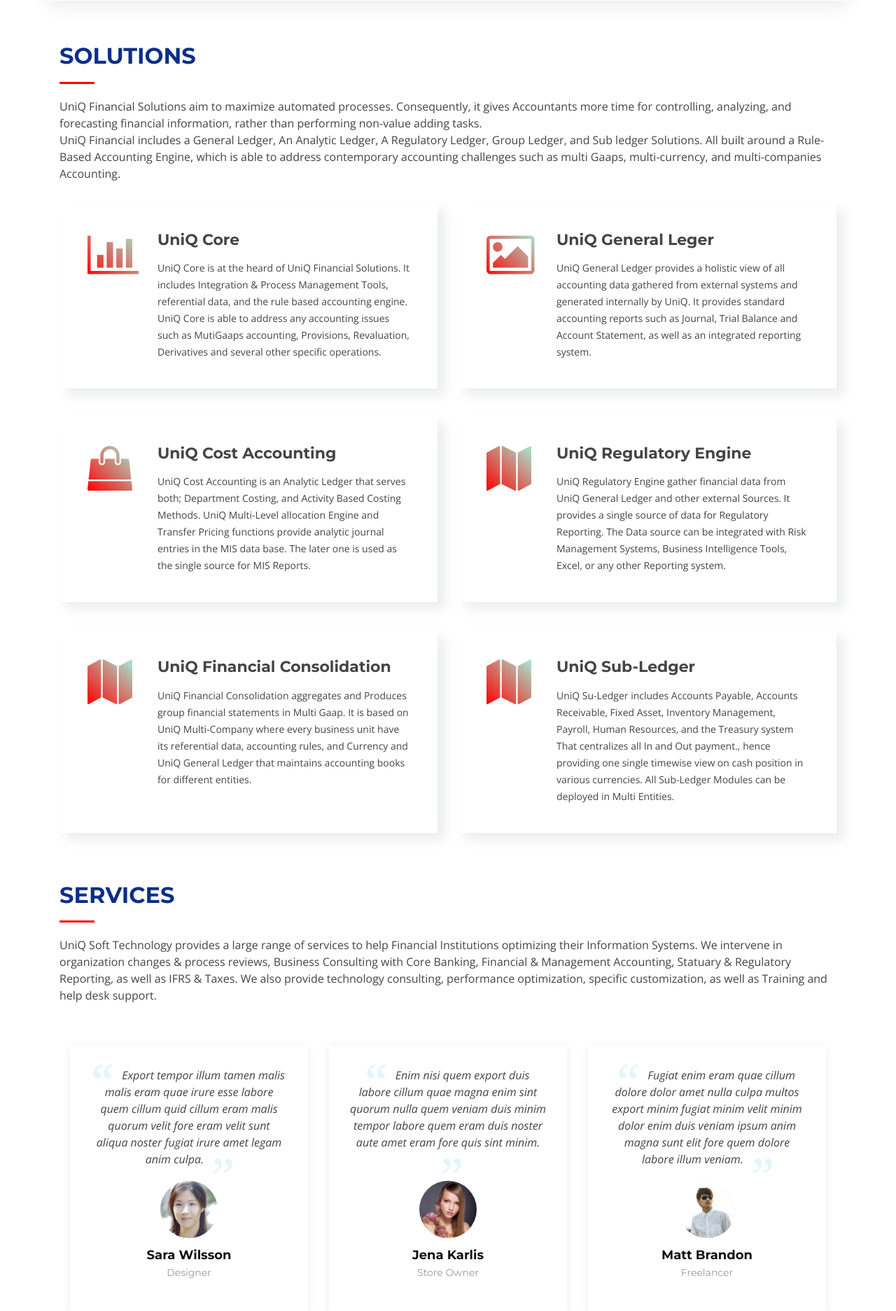
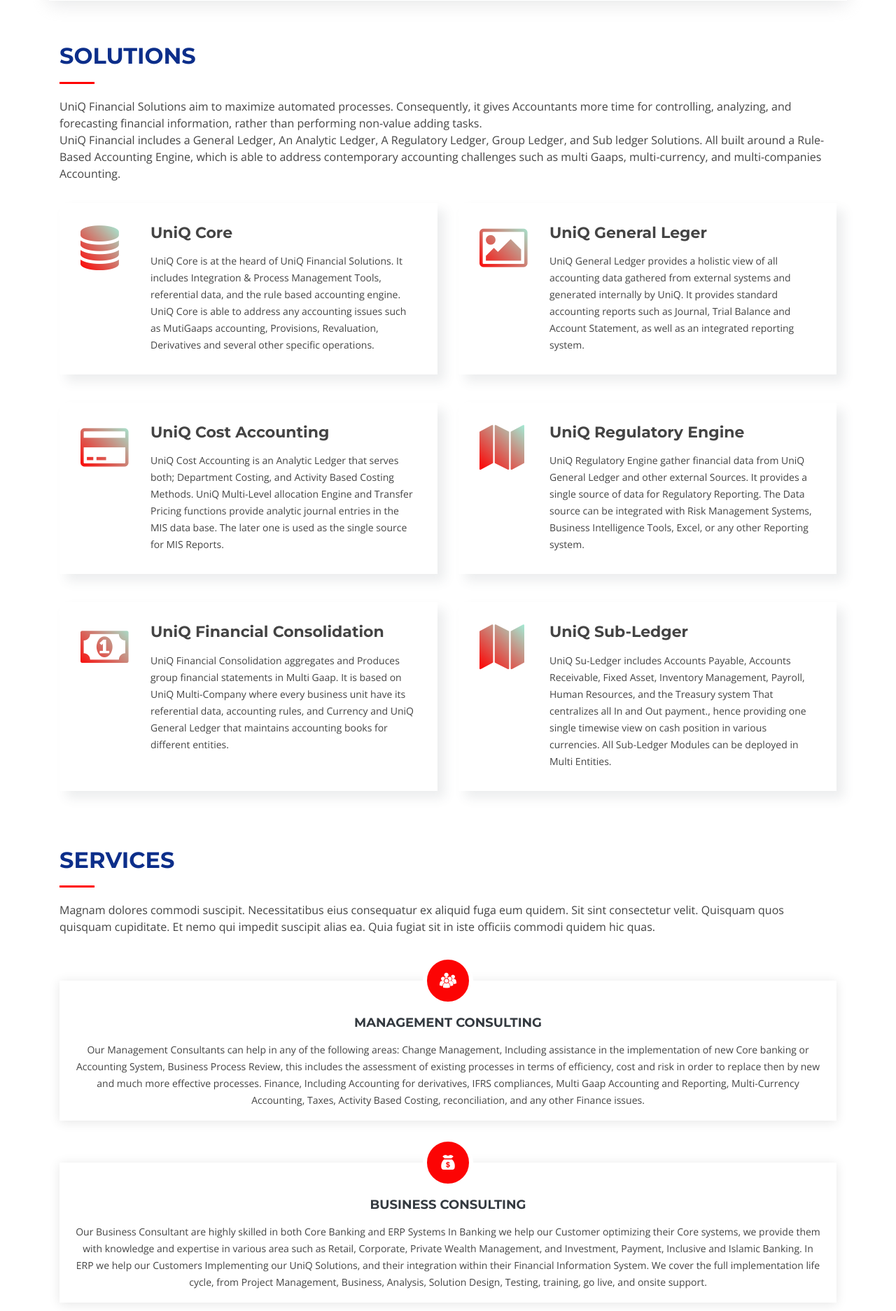
Before and after one commit to sahar-frikha/UniQ-Soft-Technology, a PHP site: page / in a window 1280 px wide. Shown: the part 1048-2921 px from the top of the page at 70% size. Run offline with PHP 8.4, Linux system fonts and the light colour scheme; some web fonts are replaced.

Commit message:
Version-2

```diff
--- a/assets/css/style.css
+++ b/assets/css/style.css
@@ -661,6 +661,7 @@ section {
 }
 
 .about .icon-box .description {
+  height: 205px;
   margin-left: 95px;
   line-height: 24px;
   font-size: 14px;
@@ -835,7 +836,7 @@ section {
 }
 
 #solutions .box {
-  padding: 40px;
+  padding: 30px;
   margin-bottom: 40px;
   box-shadow: 10px 10px 15px rgba(73, 78, 92, 0.1);
   background: #fff;
@@ -1513,12 +1514,12 @@ section {
 }
 
 .faq .faq-list a {
-  display: block;
+
   position: relative;
-  font-family: #eb5d1e;
+  font-family: #fc0404;
   font-size: 18px;
   font-weight: 600;
-  color: #eb5d1e;
+  color: #fc0404;
 }
 
 .faq .faq-list i {
@@ -1535,7 +1536,7 @@ section {
 }
 
 .faq .faq-list a.collapse {
-  color: #eb5d1e;
+  color: #fc0404;
 }
 
 .faq .faq-list a.collapsed {
@@ -1543,7 +1544,7 @@ section {
 }
 
 .faq .faq-list a.collapsed:hover {
-  color: #eb5d1e;
+  color: #fc0404;
 }
 
 .faq .faq-list a.collapsed i::before {
@@ -1578,7 +1579,7 @@ section {
   text-align: center;
   width: 72px;
   height: 72px;
-  background: #ff5821;
+  background: #fc0404;
 }
 
 .services1 .icon i {
@@ -1599,15 +1600,15 @@ section {
 
 .services1 .icon-box:hover .icon {
   background: #fff;
-  border: 2px solid #ff5821;
+  border: 2px solid #fc0404;
 }
 
 .services1 .icon-box:hover .icon i {
-  color: #ff5821;
+  color: #fc0404;
 }
 
 .services1 .icon-box:hover .title a {
-  color: #ff5821;
+  color: #fc0404;
 }
 
 .services1 .description {
@@ -1664,7 +1665,7 @@ section {
 }
 
 .values .card:hover .card-body {
-  background: #ff5821;
+  background: #fc0404;
 }
 
 .values .card:hover .read-more a, .values .card:hover .card-title, .values .card:hover .card-title a, .values .card:hover .card-text {
@@ -1708,7 +1709,7 @@ section {
 }
 
 .team1 .member .social a:hover {
-  color: #ff5821;
+  color: #fc0404;
 }
 
 .team1 .member .social i {
--- a/index.html
+++ b/index.html
@@ -17,6 +17,7 @@
   <link href="https://fonts.googleapis.com/css?family=Open+Sans:300,300i,400,400i,700,700i|Raleway:300,400,500,700,800|Montserrat:300,400,700" rel="stylesheet">
 
   <!-- Vendor CSS Files -->
+  <link href="assets/vendor/icofont/icofont.min.css" rel="stylesheet">
   <link href="assets/vendor/bootstrap/css/bootstrap.min.css" rel="stylesheet">
   <link href="assets/vendor/ionicons/css/ionicons.min.css" rel="stylesheet">
   <link href="assets/vendor/animate.css/animate.min.css" rel="stylesheet">
@@ -84,17 +85,17 @@
               <li><a href="#">UniQ Treasury</a></li>
             </ul>
           </li>
-          <li class="menu-has-children"><a href="#testimonials">Services</a>
+          <li class="menu-has-children"><a href="#services1">Services</a>
             <ul>
-              <li><a href="#">Management Consulting</a></li>
-              <li><a href="#">Business Consulting</a></li>
-              <li><a href="#">Technical Consulting</a></li>
-              <li><a href="#">Knowledge Transfer and Training</a></li>
-              <li><a href="#">Help Desk & Support</a></li>
+              <li><a href="#services11">Management Consulting</a></li>
+              <li><a href="#services12">Business Consulting</a></li>
+              <li><a href="#services13">Technical Consulting</a></li>
+              <li><a href="#services14">Knowledge Transfer and Training</a></li>
+              <li><a href="#services15">Help Desk & Support</a></li>
             </ul>
           </li>
           <li><a href="#team">Team</a></li>
-          <li><a href="#portfolio">Portfolio</a></li>
+          <li><a href="#faq">News</a></li>
           <li><a href="#contact">Contact</a></li>
         </ul>
       </nav><!-- #nav-menu-container -->
@@ -183,7 +184,7 @@
 
           <div class="col-lg-6">
             <div class="box wow fadeInLeft">
-              <div class="icon"><i class="fa fa-bar-chart"></i></div>
+              <div class="icon"><i class="fa fa-database"></i></div>
               <h4 class="title"><a href="">UniQ Core</a></h4>
               <p class="description">UniQ Core is at the heard of UniQ Financial Solutions. It includes Integration & Process Management Tools, referential data, and the rule based accounting engine. UniQ Core is able to address any accounting issues such as MutiGaaps accounting, Provisions, Revaluation, Derivatives and several other specific operations.</p>
             </div>
@@ -199,7 +200,7 @@
 
           <div class="col-lg-6">
             <div class="box wow fadeInLeft" data-wow-delay="0.2s">
-              <div class="icon"><i class="fa fa-shopping-bag"></i></div>
+              <div class="icon"><i class="fa fa-credit-card"></i></div>
               <h4 class="title"><a href="">UniQ Cost Accounting</a></h4>
               <p class="description">UniQ Cost Accounting is an Analytic Ledger that serves both; Department Costing, and Activity Based Costing Methods. UniQ Multi-Level allocation Engine and Transfer Pricing functions provide analytic journal entries in the MIS data base. The later one is used as the single source for MIS Reports.</p>
             </div>
@@ -215,7 +216,7 @@
 
           <div class="col-lg-6">
             <div class="box wow fadeInRight" data-wow-delay="0.2s">
-              <div class="icon"><i class="fa fa-map"></i></div>
+              <div class="icon"><i class="fa fa-money"></i></div>
               <h4 class="title"><a href="">UniQ Financial Consolidation</a></h4>
               <p class="description">UniQ Financial Consolidation aggregates and Produces group financial statements in Multi Gaap. It is based on UniQ Multi-Company where every business unit have its referential data, accounting rules, and Currency and UniQ General Ledger that maintains accounting books for different entities.<br> <br></p>
             </div>
@@ -233,7 +234,7 @@
       </div>
     </section><!-- End Services Section -->
 
-    <!-- ======= Testimonials Section ======= -->
+    <!-- ======= Testimonials Section =======
     <section id="testimonials">
       <div class="container">
         <div class="section-header">
@@ -288,7 +289,75 @@
         </div>
 
       </div>
-    </section><!-- End Testimonials Section -->
+    </section>--><!-- End Testimonials Section -->
+
+    <!-- ======= Services Section ======= -->
+    <section id="services1" class="services1 section-bg">
+      <div class="container">
+
+        <div class="section-header" data-aos="fade-up">
+          <h2>Services</h2>
+          <p>Magnam dolores commodi suscipit. Necessitatibus eius consequatur ex aliquid fuga eum quidem. Sit sint consectetur velit. Quisquam quos quisquam cupiditate. Et nemo qui impedit suscipit alias ea. Quia fugiat sit in iste officiis commodi quidem hic quas.</p>
+        </div>
+
+        <div class="row">
+          <div class="col-lg-12 col-md-6" data-aos="fade-up">
+            <div class="icon-box" id="services11">
+              <div class="icon"><i class="icofont-users-social"></i></div>
+              <h4 class="title" ><a href="">Management Consulting</a></h4>
+              <p class="description">Our Management Consultants can help in any of the following areas:
+              Change Management, Including assistance in the implementation of new Core banking or Accounting System,
+              Business Process Review, this includes the assessment of existing processes in terms of efficiency, cost and risk in order to replace then by new and much more effective processes.
+              Finance, Including Accounting for derivatives, IFRS compliances, Multi Gaap Accounting and Reporting, Multi-Currency Accounting, Taxes, Activity Based Costing, reconciliation, and any other Finance issues.
+              </p><br><br>
+            </div>
+          </div>
+          <div class="col-lg-12 col-md-6" data-aos="fade-up" data-aos-delay="200">
+            <div class="icon-box" id="services12">
+              <div class="icon"><i class="icofont-money"></i></div>
+              <h4 class="title"><a href="">Business Consulting </a></h4>
+              <p class="description">Our Business Consultant are highly skilled in both Core Banking and ERP Systems
+              In Banking we help our Customer optimizing their Core systems, we provide them with knowledge and expertise in various area such as Retail, Corporate, Private Wealth Management, and Investment, Payment, Inclusive and Islamic Banking.
+              In ERP we help our Customers Implementing our UniQ Solutions, and their integration within their Financial Information System. We cover the full implementation life cycle, from Project Management, Business, Analysis, Solution Design, Testing, training,  go live, and onsite support.
+              </p><br><br>
+            </div>
+          </div>
+          <div class="col-lg-12 col-md-6" data-aos="fade-up" data-aos-delay="300">
+            <div class="icon-box" id="services13">
+              <div class="icon"><i class="icofont-settings-alt"></i></div>
+              <h4 class="title"><a href="">Technical Consulting</a></h4>
+              <p class="description">Our Technical Consultants can help in any of the following areas:
+              Banking, including technical analysis, Customization, specific solution design & development, testing, Integration, Performance, and Support.
+              Finance, including technical analysis, Customizations, specific Solution Design & Development, testing, Integration, and Support.
+              Interface, including Payments, Accounting, CRM, Business Intelligence Tools, Data warehouse, and any other connections between different solutions.
+              </p><br><br>
+            </div>
+          </div>
+        </div>
+        <div class="row">
+          <div class="col-lg-12 col-md-6" data-aos="fade-up" data-aos-delay="400">
+            <div class="icon-box" id="services14">
+              <div class="icon"><i class="icofont-tasks-alt"></i></div>
+              <h4 class="title"><a href="">Knowledge Transfer and Training</a></h4>
+              <p class="description">Training can be provides either at UniQ Soft technology Premises, at the client site or any other appropriate location.
+              Functional training is designed for end users, it includes Banking operations such as Core, Retail, Islamic, Private wealth and corporate banking, as well as support area such as Financial Accounting, Statuary and Regultaory Reporting, Cost Accounting, Sub Ledger Accounting, etc.
+              Technical training designed for administrators and the IT departments, it includes system installation, upgrades, security, Interfaces, Performances, end of period processing, etc.
+              We provide both, standard and bespoke training
+              </p><br><br>
+            </div>
+          </div>
+          <div class="col-lg-12 col-md-6" data-aos="fade-up" data-aos-delay="500">
+            <div class="icon-box" id="services15">
+              <div class="icon"><i class="icofont-computer"></i></div>
+              <h4 class="title"><a href="">Help Desk & Support </a></h4>
+              <p class="description">We provide Help and support to our customers in both business area; Core Banking and UniQ Solution.
+              We provide support for all specific and local development solutions that have designed and implemented in the client core banking system.
+              In the same way we provide support for all our UniQ Solutions. Support can also be provided on site when required.
+              </p><br><br>
+            </div>
+          </div>
+        </div>
+    </section><!-- End Services Section -->
 
 
     <!-- ======= Clients Section ======= -->
@@ -407,7 +476,7 @@
       </div>
     </section><!-- End Team Section -->
 
-    <!-- ======= Portfolio Section ======= -->
+    <!-- ======= Portfolio Section =======
     <section id="portfolio" class="portfolio wow fadeInUp">
       <div class="container">
         <div class="section-header">
@@ -521,9 +590,136 @@
         </div>
 
       </div>
-    </section><!-- End Portfolio Section -->
+    </section>--><!-- End Portfolio Section -->
 
+    <!-- ======= F.A.Q Section ======= -->
+    <section id="faq" class="faq section-bg">
+      <div class="container">
 
+        <div class="section-header" data-aos="fade-up">
+          <h2>NEWS</h2>
+          <p>Latest News</p>
+        </div>
+
+        <ul class="faq-list">
+
+          <li data-aos="fade-up" data-aos-delay="100">
+            <a data-toggle="collapse" class="" href="#faq1">UniQ Soft technology at Temenos Community Forum in Lisbon <i class="icofont-simple-up"></i></a>
+            <div id="faq1" class="collapse show" data-parent=".faq-list">
+              <p>
+              </p>
+            </div>
+          </li>
+
+          <li data-aos="fade-up" data-aos-delay="200">
+            <a data-toggle="collapse" href="#faq2" class="collapsed">UniQ Soft technology at Temenos Innovation Jam  <i class="icofont-simple-up"></i></a>
+            <div id="faq2" class="collapse" data-parent=".faq-list">
+              <p>
+              </p>
+            </div>
+          </li>
+
+          <li data-aos="fade-up" data-aos-delay="300">
+            <a data-toggle="collapse" href="#faq3" class="collapsed">UniQ Soft Technology at Temenos Community Forum in Dublin <i class="icofont-simple-up"></i></a>
+            <div id="faq3" class="collapse" data-parent=".faq-list">
+              <p>
+              </p>
+            </div>
+          </li>
+
+          <li data-aos="fade-up" data-aos-delay="400">
+            <a data-toggle="collapse" href="#faq4" class="collapsed">UniQ Soft technology at Temenos Community Forum in Rotterdam <i class="icofont-simple-up"></i></a>
+            <div id="faq4" class="collapse" data-parent=".faq-list">
+              <p>
+              </p>
+            </div>
+          </li>
+
+          <li data-aos="fade-up" data-aos-delay="500">
+            <a data-toggle="collapse" href="#faq5" class="collapsed">UniQ Soft Technology at Temenos GSM in Madrid  <i class="icofont-simple-up"></i></a>
+            <div id="faq5" class="collapse" data-parent=".faq-list">
+              <p>
+              </p>
+            </div>
+          </li>
+
+          <li data-aos="fade-up" data-aos-delay="600">
+            <a data-toggle="collapse" href="#faq6" class="collapsed">UniQ Cost Accounting at the Micro Finance Summit in Rome <i class="icofont-simple-up"></i></a>
+            <div id="faq6" class="collapse" data-parent=".faq-list">
+              <p>
+                As a silver Partner of the event, UniQ Soft Technology has presented a case study on how Transaction Cost can affect Financial Institution performances. In this case 4 steps on how to implement an effective cost accounting system has been discussed. These steps are 1. Understanding of the institution cost structure, 2. The definition of the cost accounting strategy, 3. How UniQ Cost Accounting can accommodate the selected strategy, and finally 4. The selection of the partner to implement such strategy.<br>
+                <a href="https://euro-events.co/microfinance-summit-2020-the-biggest-microfinance-event-under-its-auspices/">More details</a>
+
+              </p>
+            </div>
+          </li>
+
+          <li data-aos="fade-up" data-aos-delay="500">
+            <a data-toggle="collapse" href="#faq7" class="collapsed">Global Micro Finance Forum in Amsterdam<i class="icofont-simple-up"></i></a>
+            <div id="faq7" class="collapse" data-parent=".faq-list">
+              <p>
+                UniQ Soft Technology represented by it Managing Directeor is glad to discuss the impact of foreign exchange risks occurred by funding transactions in hard currencies, and how it can be addressed. An excellent opportunity to meet and discuss how UniQ Back Office Suite for Micro Finance Institutions accommodates Foreign Currency Transactions, Positions, and the tools provided to manage the fluctuation of the foreign currency exchange rate.<br>
+                <a href="https://www.uni-global.eu/portfolio-page/15th-annual-global-microfinance-forum/">More details</a>
+              </p>
+            </div>
+          </li>
+
+          <li data-aos="fade-up" data-aos-delay="500">
+            <a data-toggle="collapse" href="#faq8" class="collapsed">UniQ Financial awarded Innovative Startup<i class="icofont-simple-up"></i></a>
+            <div id="faq8" class="collapse" data-parent=".faq-list">
+              <p>
+                UniQ Soft Technology, Tunisian Business Unit, was awarded the label of Innovative Startup by the Minister of Technology, Communication, and Digitalization of Tunisia. This label is a recognition of our innovative and technology advanced solution. UniQ Solutions help Financial Institutions optimizing their Digitalization and Automation Processes in Financial & Management Accounting, and Reporting effectively.<br>
+                <a href="https://www.ilboursa.com/marches/tunisie-33-nouvelles-startups-obtiennent-le-label-startup-_17374?id=17374&fbclid=IwAR1DILgSFXlwB6cwgdANVqVzWIcMk888ctG0Jkk5EuATlHovop2ZNzuglZc">More details</a>
+              </p>
+            </div>
+          </li>
+
+          <li data-aos="fade-up" data-aos-delay="500">
+            <a data-toggle="collapse" href="#faq9" class="collapsed">UniQ Financial is running on the cloud<i class="icofont-simple-up"></i></a>
+            <div id="faq9" class="collapse" data-parent=".faq-list">
+              <p>
+                UniQ Financial our integrated financial solution is now available on the cloud. This release is made for demo purposes, customers can subscribe to get free access. A demo script will be provided to illustrate basic functions. If you like to learn more about UniQ financial solutions, you can email our business solution consultants (support@uniqfst.com) we will be glad to provide you with any additional information that you may require.
+                You need access for a trial period contact <a href="solution@uniqfst.com">us.</a>
+              </p>
+            </div>
+          </li>
+
+          <li data-aos="fade-up" data-aos-delay="500">
+            <a data-toggle="collapse" href="#faq10" class="collapsed">How UniQ Solution can help you Producing a detailed six column Trial Balance based Temenos Transact<i class="icofont-simple-up"></i></a>
+            <div id="faq10" class="collapse" data-parent=".faq-list">
+              <p>
+              </p>
+            </div>
+          </li>
+
+          <li data-aos="fade-up" data-aos-delay="500">
+            <a data-toggle="collapse" href="#faq11" class="collapsed">How UniQ Solution can help you Generating Off Balance Sheet Booking tor Temenos T24 Collateral Module<i class="icofont-simple-up"></i></a>
+            <div id="faq11" class="collapse" data-parent=".faq-list">
+              <p>
+              </p>
+            </div>
+          </li>
+
+          <li data-aos="fade-up" data-aos-delay="500">
+            <a data-toggle="collapse" href="#faq12" class="collapsed">How Can you produce a single Date Base for Regulatory Reporting<i class="icofont-simple-up"></i></a>
+            <div id="faq12" class="collapse" data-parent=".faq-list">
+              <p>
+              </p>
+            </div>
+          </li>
+
+          <li data-aos="fade-up" data-aos-delay="500">
+            <a data-toggle="collapse" href="#faq13" class="collapsed">How Temenos Core Banking helps your Financial Institution to comply with IFRS <i class="icofont-simple-up"></i></a>
+            <div id="faq13" class="collapse" data-parent=".faq-list">
+              <p>
+              </p>
+            </div>
+          </li>
+
+        </ul>
+
+      </div>
+    </section><!-- End F.A.Q Section -->
 
 
     <!-- ======= Contact Section ======= -->
```
Also changed, not shown: inner-page.html (+0 -123 lines).
